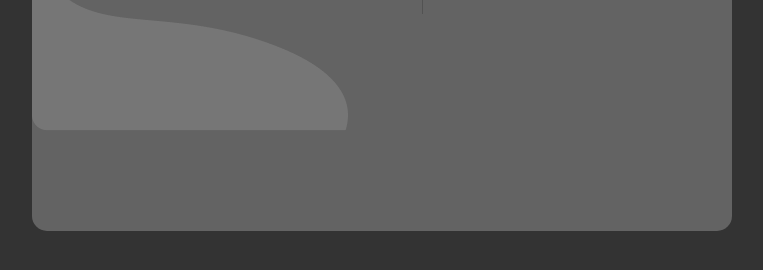
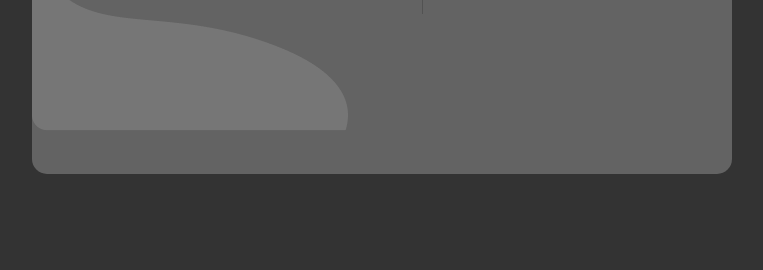
Before and after one commit to JulioAkaminee/Pagina-Login, a plain HTML site: page index.html in a window 1280 px wide. Shown: the part 490-760 px from the top of the page, without its empty margins (258-1021 px from the left). Drawn offline with Linux system fonts and the light colour scheme.

Commit message:
Update style.css

```diff
--- a/style.css
+++ b/style.css
@@ -14,7 +14,7 @@ body img{
     position: absolute;
 
     top: 13vh;
-    height: 77.1vh;
+    height: 70vh;
     width: 700px;
     background-color: #636363;
     margin: auto;
```
